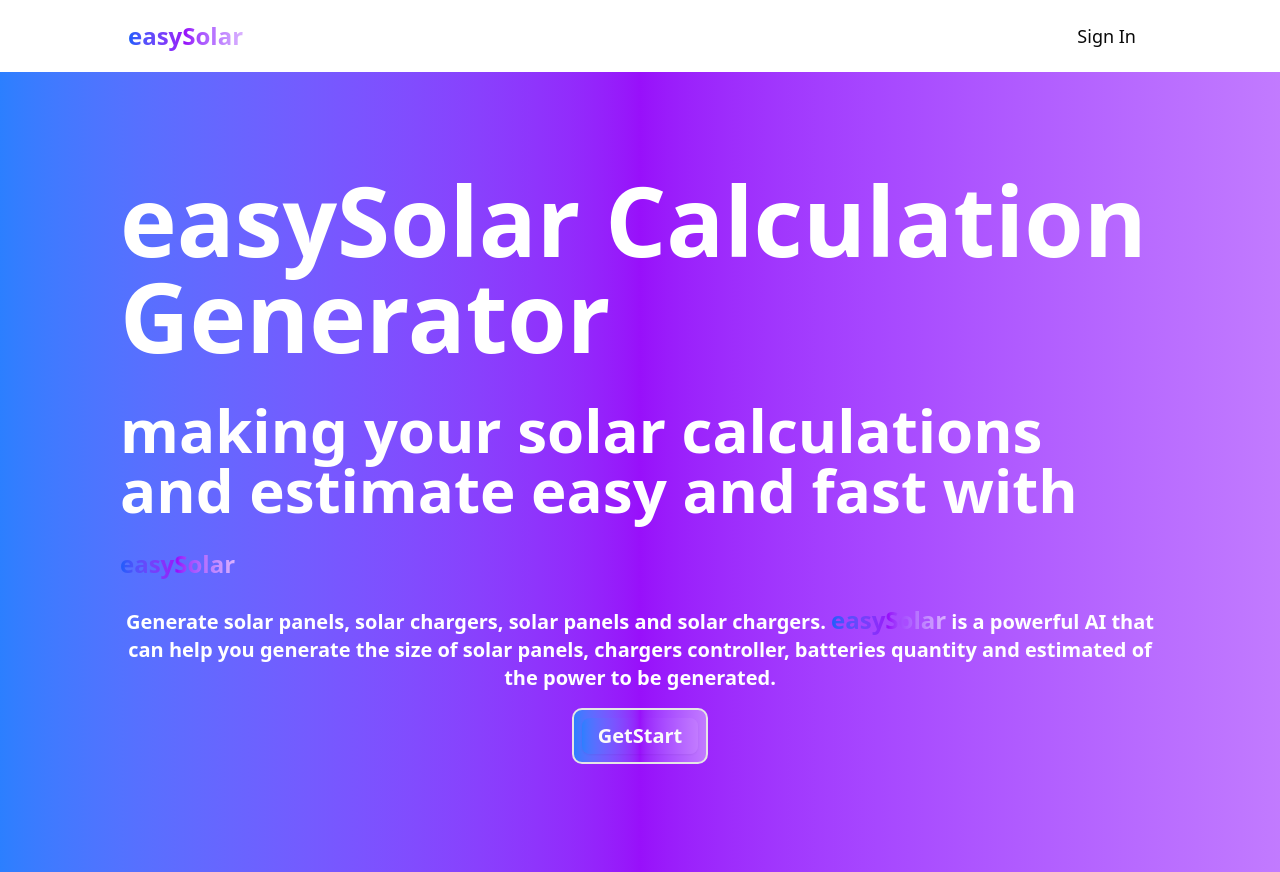
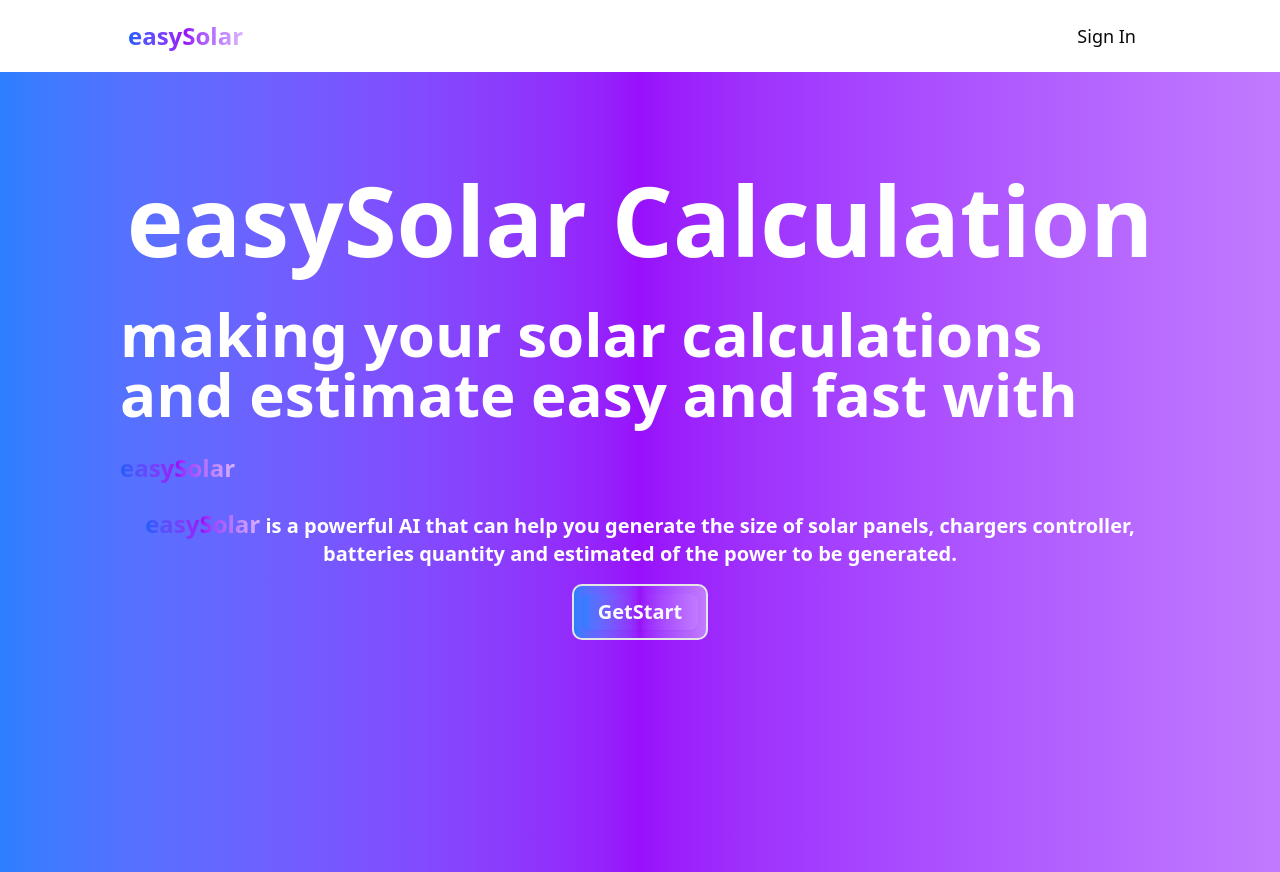
Before and after one commit to JoeBryans/easySolar, a Next.js app: page / in a window 1280 px wide. Built offline with nearby package versions, Linux system fonts and the light colour scheme; no server answers.

Commit message:
protection

```diff
--- a/app/dashboard/estimate/page.jsx
+++ b/app/dashboard/estimate/page.jsx
@@ -49,9 +49,9 @@ const page = () => {
             body: JSON.stringify({ content: contents, title }),
           });
           const data = await respond.json();
-          if (respond.ok) {
-            router.push("/dashboard");
-          }
+          // if (respond.ok) {
+          //   // router.push("/dashboard");
+          // }
           console.log(data);
         } catch (error) {
           console.log(error);
@@ -67,7 +67,7 @@ const page = () => {
   return (
     <div className="w-full mb-20">
       <Container>
-        <div className="w-[35rem] mx-auto mt-5 flex flex-col gap-5 ">
+        <div className="w-[45rem] mx-auto mt-5 flex flex-col items-center gap-5 ">
           <div className="w-full flex flex-col items-center justify-center">
             <h1 className="text-center w-full my-2 text-xl sm:text-3xl lg:text-4xl font-bold flex items-center gap-2">
               Let's Generate Your
@@ -76,7 +76,7 @@ const page = () => {
               </span>
             </h1>
           </div>
-          <form className="max-w-[450px] w-[400px] flex flex-col gap-5 ">
+          <form className="max-w-[500px] w-[400px] flex flex-col gap-5 ">
             <Label className={"w-full flex flex-col gap-3 "}>
               <Input
                 placeholder="Enter your title"
--- a/app/dashboard/layout.jsx
+++ b/app/dashboard/layout.jsx
@@ -5,11 +5,11 @@ import React from "react";
 const layout = ({ children }) => {
   return (
     <SidebarProvider>
-      <div className="w-full flex gap-5 justify-between">
+      <div className="w-full flex ">
         <div className=" ">
           <SideBar />
         </div>
-        <main className=" w-max flex   ">
+        <main className=" w-full flex  ">
           <div className="block md:hidden">
             <SidebarTrigger />
           </div>
--- a/app/dashboard/page.jsx
+++ b/app/dashboard/page.jsx
@@ -1,5 +1,6 @@
 "use client";
 import Container from "@/components/Container";
+import Logo from "@/components/header/Logo";
 import { Input } from "@/components/ui/input";
 import { Search } from "lucide-react";
 import Image from "next/image";
@@ -45,15 +46,16 @@ const page = () => {
   return (
     <div className="w-full  min-h-full flex flex-col">
       {/* banner */}
-      <div className="flex flex-col items-center justify-center h-64  bg-gradient-to-r from-blue-500 to-purple-400 via-purple-600 text-xl font-bold cursor-pointer rounded-lg  text-background w-max px-5">
-        <div className="font-bold text-2xl w-96 text-center">
-          <span className="text-white">Welcome To easy-solar </span>
+      <div className="flex flex-col items-center justify-center h-64  bg-gradient-to-r from-blue-500 to-purple-400 via-purple-600 text-xl font-bold cursor-pointer rounded-lg  text-background w-full px-5">
+        <div className="font-bold text-2xl  w-max text-center">
+          <span className="text-white">Welcome To easySolar </span>
+          <br />
           <span className="text-white">
             making your solar calculations and estimate easy and fast
           </span>
-          <div className="flex gap-3 items-center mt-5 ">
+          <div className="flex gap-3 items-center justify-center  mt-5 ">
             <Input
-              className="w-full  text-white text-xl py-1 placeholder:text-white"
+              className="w-[400px]  text-white text-xl py-1 placeholder:text-white"
               placeholder="...Search"
             />
             <Search className=" text-white " size={35} />
--- a/components/header/Hero.jsx
+++ b/components/header/Hero.jsx
@@ -12,17 +12,16 @@ const Hero = () => {
       <Container>
         <div className="w-full flex flex-col items-center h-full mt-20 gap-4 ">
           <h1 className="font-bold lg:text-8xl md:text-4xl text-3xl mb-5">
-            easySolar Calculation Generator
+            easySolar Calculation
           </h1>
           <span className="font-bold lg:text-6xl md:text-3xl text-2xl mb-2 ">
             making your solar calculations and estimate easy and fast with{" "}
             <Logo />
           </span>
           <p className="font-semibold text-center md:text-xl  ">
-            Generate solar panels, solar chargers, solar panels and solar
-            chargers. <Logo /> is a powerful AI that can help you generate the
-            size of solar panels, chargers controller, batteries quantity and
-            estimated of the power to be generated.
+            <Logo /> is a powerful AI that can help you generate the size of
+            solar panels, chargers controller, batteries quantity and estimated
+            of the power to be generated.
           </p>
           <div
             // initial={{ scale: 1 }}
```
